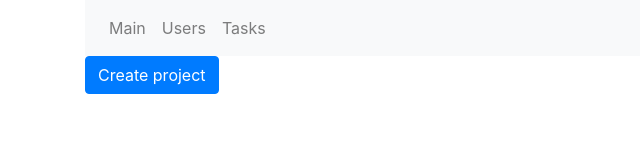
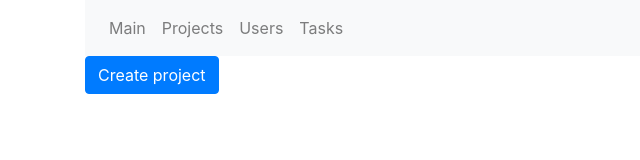
Before and after one commit to jslabs-ru/vue-project-tracker, a Vue app: page / in a window 1280 px wide. Shown: the top 160 px of the page, without its empty margins (0-640 px from the left). Built offline with nearby package versions, Linux system fonts and the light colour scheme; the HTML template or start-up script is replaced by a standard one.

Commit message:
Add projects item in nav

```diff
--- a/src/App.vue
+++ b/src/App.vue
@@ -3,6 +3,7 @@
         <b-navbar class="bg-light">
             <b-navbar-nav>
                 <b-nav-item to="/">Main</b-nav-item>
+                <b-nav-item to="/projects">Projects</b-nav-item>
                 <b-nav-item to="/users">Users</b-nav-item>
                 <b-nav-item to="/tasks">Tasks</b-nav-item>
             </b-navbar-nav>
```
